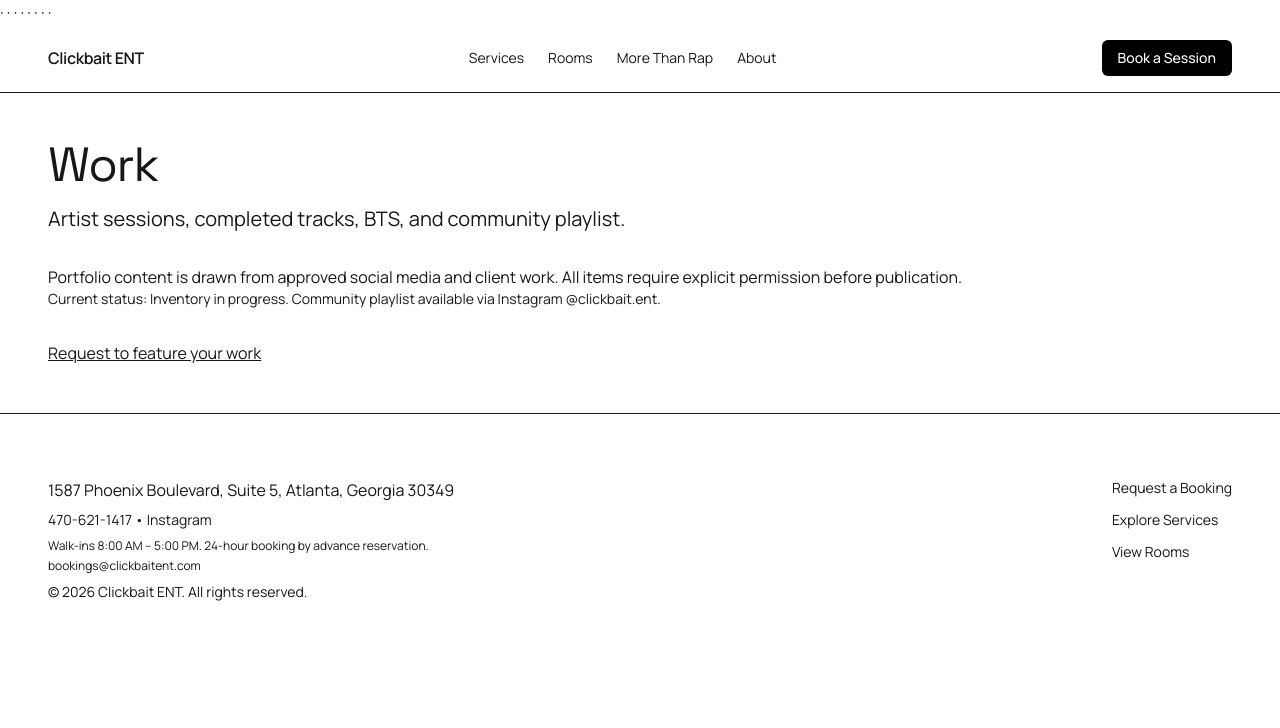
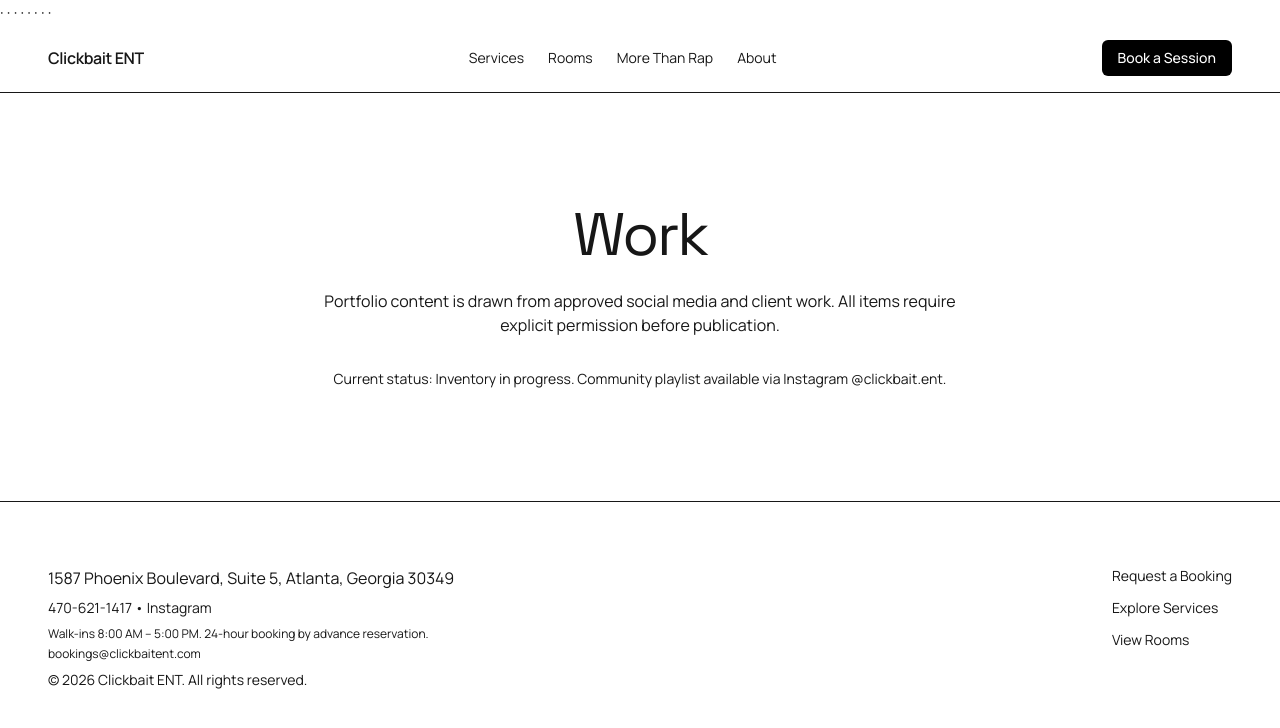
Before and after one commit to soundsbyswagg/clickbait-studios-web, a Next.js app: page /portfolio in a window 1280 px wide. Shown: the top 728 px of the page. Built offline with nearby package versions, Linux system fonts and the light colour scheme.

Commit message:
feat: complete Todo 06 portfolio permission-aware grid and lightbox

```diff
--- a/app/portfolio/page.tsx
+++ b/app/portfolio/page.tsx
@@ -1,24 +1,5 @@
-import Link from 'next/link';
+import { PortfolioGrid } from '@/components/portfolio/PortfolioGrid';
 
 export default function PortfolioPage() {
-  return (
-    <main className="container py-12">
-      <h1 className="text-5xl tracking-tight mb-4">Work</h1>
-      <p className="text-xl text-muted mb-8">Artist sessions, completed tracks, BTS, and community playlist.</p>
-
-      <div className="prose max-w-none">
-        <p>
-          Portfolio content is drawn from approved social media and client work.
-          All items require explicit permission before publication.
-        </p>
-        <p className="text-sm text-muted">
-          Current status: Inventory in progress. Community playlist available via Instagram @clickbait.ent.
-        </p>
-      </div>
-
-      <div className="mt-8">
-        <Link href="/contact" className="underline">Request to feature your work</Link>
-      </div>
-    </main>
-  );
+  return <PortfolioGrid />;
 }
--- /dev/null
+++ b/components/portfolio/MediaLightbox.tsx
@@ -0,0 +1,25 @@
+'use client';
+
+import Image from 'next/image';
+
+type MediaLightboxProps = {
+  src: string;
+  caption: string;
+  onClose: () => void;
+};
+
+export function MediaLightbox({ src, caption, onClose }: MediaLightboxProps) {
+  return (
+    <div
+      className="fixed inset-0 z-50 flex items-center justify-center bg-background/90 p-4"
+      onClick={onClose}
+    >
+      <div className="max-w-4xl w-full">
+        <div className="relative aspect-video bg-neutral-900">
+          <Image src={src} alt={caption} fill className="object-contain" />
+        </div>
+        <p className="text-center mt-4 text-sm text-muted">{caption}</p>
+      </div>
+    </div>
+  );
+}
--- /dev/null
+++ b/components/portfolio/PortfolioGrid.tsx
@@ -0,0 +1,62 @@
+'use client';
+
+import { useState } from 'react';
+import Image from 'next/image';
+import { site } from '@/content/site';
+import { MediaLightbox } from './MediaLightbox';
+
+const approvedItems = (site.portfolioItems ?? []).filter((item) => item.permission);
+
+export function PortfolioGrid() {
+  const [lightbox, setLightbox] = useState<{ src: string; caption: string } | null>(null);
+
+  if (approvedItems.length === 0) {
+    return (
+      <div className="container py-20 md:py-28 text-center">
+        <h1 className="text-5xl md:text-6xl tracking-[-0.04em] mb-6">Work</h1>
+        <p className="text-muted max-w-2xl mx-auto mb-8">
+          Portfolio content is drawn from approved social media and client work. All items require explicit permission before publication.
+        </p>
+        <p className="text-sm text-muted">Current status: Inventory in progress. Community playlist available via Instagram @clickbait.ent.</p>
+      </div>
+    );
+  }
+
+  return (
+    <div className="container py-20 md:py-28">
+      <h1 className="text-5xl md:text-6xl tracking-[-0.04em] mb-6">Work</h1>
+      <p className="text-muted max-w-2xl mb-10">Artist sessions, completed tracks, BTS, and community playlist.</p>
+      <div className="grid md:grid-cols-2 lg:grid-cols-3 gap-6">
+        {approvedItems.map((item) => (
+          <button
+            key={item.id}
+            type="button"
+            className="studio-card group relative overflow-hidden rounded-lg border border-border bg-card p-0 text-left"
+            onClick={() => setLightbox({ src: item.src, caption: item.caption })}
+          >
+            <div className="aspect-video relative bg-neutral-900">
+              {item.type === 'image' ? (
+                <Image src={item.src} alt={item.caption} fill className="object-cover" />
+              ) : (
+                <div className="flex h-full items-center justify-center text-sm text-muted">Video preview</div>
+              )}
+            </div>
+            <div className="p-5">
+              <p className="text-sm font-medium">{item.caption}</p>
+              {item.clientName && <p className="text-xs text-muted mt-1">{item.clientName}</p>}
+              {item.serviceProvided && <p className="text-xs text-muted">{item.serviceProvided}</p>}
+            </div>
+          </button>
+        ))}
+      </div>
+
+      {lightbox && (
+        <MediaLightbox
+          src={lightbox.src}
+          caption={lightbox.caption}
+          onClose={() => setLightbox(null)}
+        />
+      )}
+    </div>
+  );
+}
--- a/content/site.ts
+++ b/content/site.ts
@@ -1,4 +1,5 @@
-import { SiteSchema } from '@/lib/schemas';
+import { z } from 'zod';
+import { SiteSchema, PortfolioItemSchema } from '@/lib/schemas';
 
 export const siteConfig = {
   name: 'Clickbait ENT',
@@ -91,12 +92,13 @@ export const navigation = [
 ];
 
 export const site = {
-  brand: { name: 'Clickbait ENT' as const, description: siteConfig.description },
+  brand: { name: siteConfig.name, description: siteConfig.description },
   contact: { phone: siteConfig.links.phone, instagram: siteConfig.links.instagram, address: siteConfig.address, email: siteConfig.email },
   services,
   rooms,
   moreThanRap,
   bookingBaseUrl: siteConfig.bookingBaseUrl,
+  portfolioItems: [] as z.infer<typeof PortfolioItemSchema>[],
 };
 
 SiteSchema.parse(site); // Runtime validation at import time
--- a/lib/schemas.ts
+++ b/lib/schemas.ts
@@ -1,4 +1,14 @@
 import { z } from 'zod';
+
+export const PortfolioItemSchema = z.object({
+  id: z.string().min(1),
+  type: z.enum(['image', 'video']),
+  src: z.string().min(1),
+  caption: z.string().min(1),
+  permission: z.boolean(),
+  clientName: z.string().optional(),
+  serviceProvided: z.string().optional(),
+});
 
 export const BrandSchema = z.object({
   name: z.literal('Clickbait ENT'),
@@ -47,6 +57,15 @@ export const SiteSchema = z.object({
   rooms: z.array(RoomSchema).length(2),
   moreThanRap: MoreThanRapSchema,
   bookingBaseUrl: z.string().url(),
+  portfolioItems: z.array(z.object({
+    id: z.string().min(1),
+    type: z.enum(['image', 'video']),
+    src: z.string().min(1),
+    caption: z.string().min(1),
+    permission: z.boolean(),
+    clientName: z.string().optional(),
+    serviceProvided: z.string().optional(),
+  })).optional(),
 });
 
 export type Site = z.infer<typeof SiteSchema>;
```
